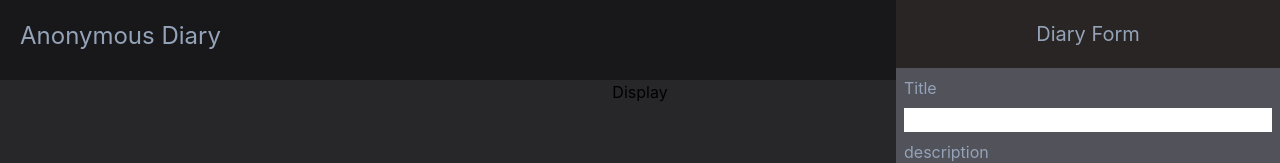
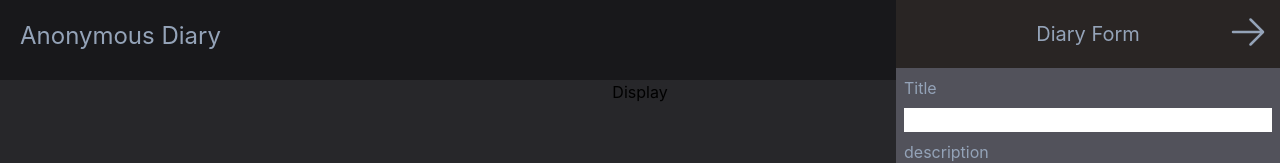
Before and after one commit to kelvin6118/Anonymous_Diary, a React (Create React App) app: page / in a window 1280 px wide. Both pictures are taken after a click on the element 1240 px from the left and 40 px from the top of the page. Shown: the top 163 px of the page. Built offline with nearby package versions, Linux system fonts and the light colour scheme; no server answers.

Commit message:
form switch completed

```diff
--- a/src/components/CreateForm.tsx
+++ b/src/components/CreateForm.tsx
@@ -1,9 +1,9 @@
 import React, {useEffect, useState} from 'react'
 import Picker, { IEmojiData } from 'emoji-picker-react';
-import {FaceSmileIcon, GifIcon} from '@heroicons/react/24/solid';
+import {FaceSmileIcon, GifIcon, ArrowRightIcon} from '@heroicons/react/24/solid';
 import {fetchTrending, fetchSearch} from "../util/fetchGiphy";
 import {useSelector, useDispatch} from 'react-redux';
-import { switchEmoji, switchGiphy } from '../redux/createFormSlice';
+import { switchEmoji, switchGiphy ,switchForm} from '../redux/createFormSlice';
 import { RootState } from '../redux/store';
 import Giphy from './Giphy'
 
@@ -27,8 +27,6 @@ function CreateForm({}: Props) {
   }
 
   const activeEmoji = (e:React.MouseEvent<Element, MouseEvent>) => {
-
-    console.log(Emoji, giphy)
     if(Emoji == true){
       dispatch(switchGiphy(true));
     }else{
@@ -46,8 +44,16 @@ function CreateForm({}: Props) {
 
   return (
     <section className='flex flex-col justify-center absolute right-0 top-0 bg-zinc-600 w-96'>
-      <h2 className="text-slate-400 text-xl bg-stone-800 p-5">Diary Form</h2>
-        <form
+      <h2 className="text-slate-400 text-xl bg-stone-800 p-5">
+        Diary Form
+        <div
+        onClick={() => dispatch(switchForm(false))}
+        className='h-10 w-10 absolute top-3 right-3 cursor-pointer'>
+          <ArrowRightIcon pointerEvents="none"/>
+        </div>
+      </h2>
+
+      <form
         className='flex flex-col space-y-2 p-2 w-full boder-box'
         onSubmit={handleSubmit}
         >
--- a/src/components/Header.tsx
+++ b/src/components/Header.tsx
@@ -1,11 +1,15 @@
 import React, { useState } from 'react'
 import {PlusIcon} from '@heroicons/react/24/solid';
 import CreateForm from './CreateForm';
+import { useSelector, useDispatch} from 'react-redux';
+import { RootState } from '../redux/store';
+import { switchForm } from '../redux/createFormSlice';
 
 type Props = {}
 
 export default function Header({}: Props) {
-  const [openForm, setOpenForm] = useState<boolean>(false);
+  const open = useSelector((state: RootState)=>state.form.FormSwitch);
+  const dispatch = useDispatch();
 
   return (
     <header className='bg-zinc-900 flex flex-row justify-between sticky top-0'>
@@ -17,14 +21,14 @@ export default function Header({}: Props) {
         <div className='align-center p-5 relative'>
           <div
           className='h-10 w-10 cursor-pointer hover:scale-125 transition duration-200'
-          onClick={() => {setOpenForm(!openForm)}}
+          onClick={() => dispatch(switchForm(true))}
           >
             <PlusIcon
             className='h-10 w-10 text-slate-400'
             pointerEvents="none"/>
           </div>
 
-          {openForm && <CreateForm />}
+          {open && <CreateForm />}
         </div>
 
     </header>
```
